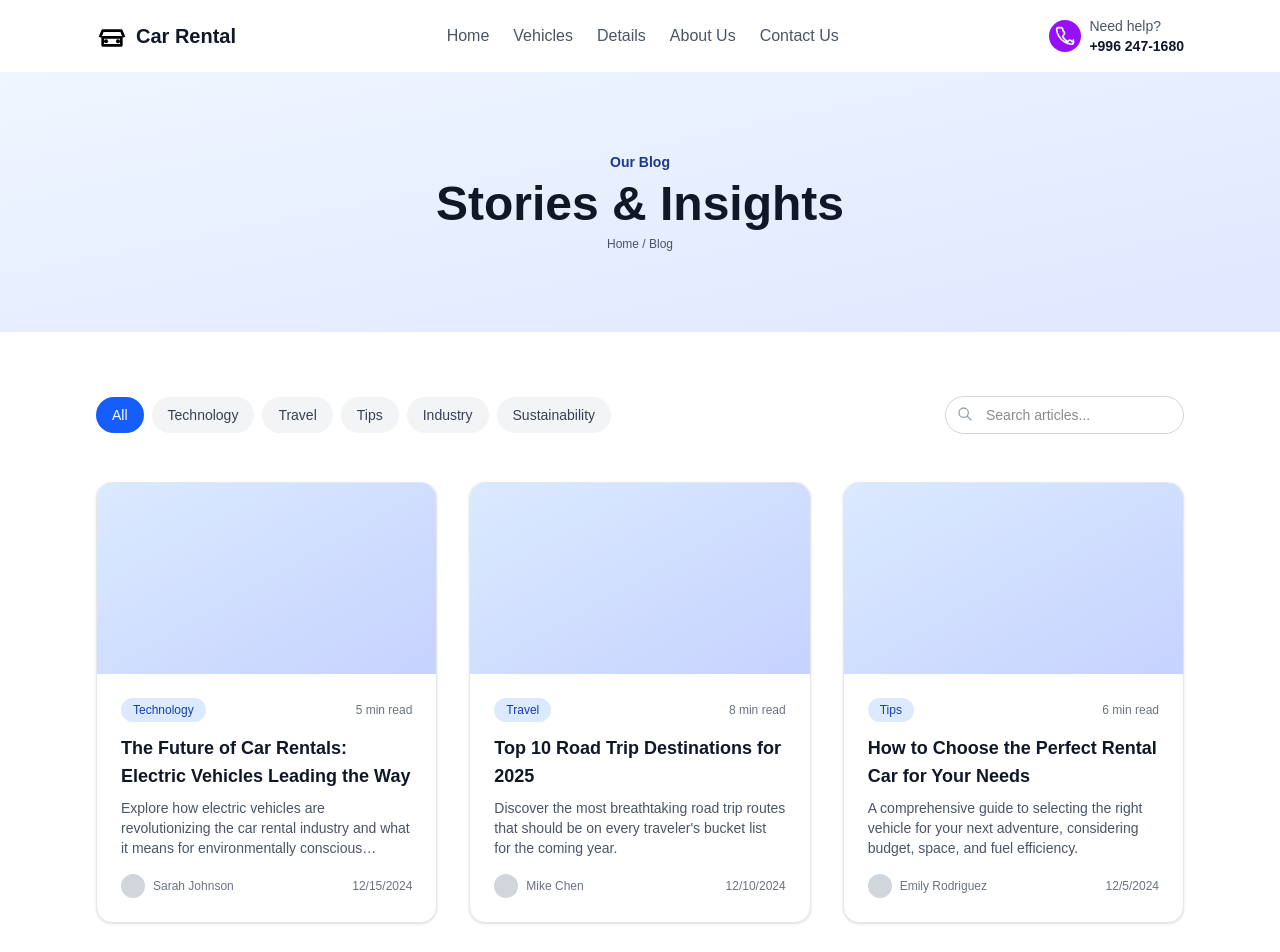
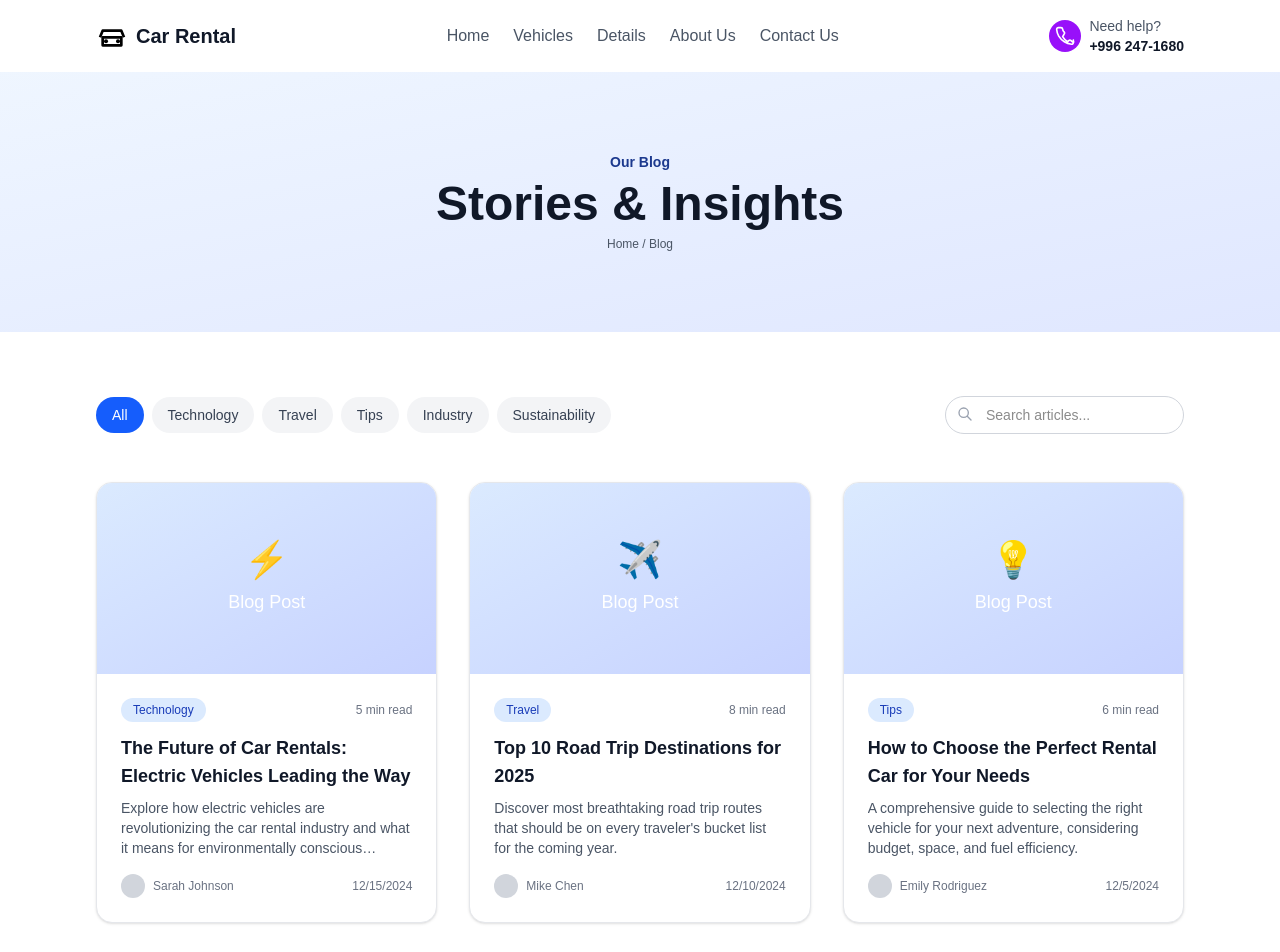
Before and after one commit to ShuvrotoKumar/car-rental, a Next.js app: page /blog in a window 1280 px wide. Shown: the top 952 px of the page. Built offline with nearby package versions, Linux system fonts and the light colour scheme.

Commit message:
blog updated

```diff
--- a/app/blog/page.tsx
+++ b/app/blog/page.tsx
@@ -26,18 +26,18 @@ const blogPosts: BlogPost[] = [
     date: "2024-12-15",
     category: "Technology",
     readTime: "5 min read",
-    imageUrl: "/images/blog/electric-cars.jpg"
+    imageUrl: "/images/hero-bg.jpg"
   },
   {
     id: 2,
     title: "Top 10 Road Trip Destinations for 2025",
-    excerpt: "Discover the most breathtaking road trip routes that should be on every traveler's bucket list for the coming year.",
+    excerpt: "Discover most breathtaking road trip routes that should be on every traveler's bucket list for the coming year.",
     content: "As we look ahead to 2025, road trips continue to be one of the most popular ways to explore...",
     author: "Mike Chen",
     date: "2024-12-10",
     category: "Travel",
     readTime: "8 min read",
-    imageUrl: "/images/blog/road-trip.jpg"
+    imageUrl: "/images/hero-bg.jpg"
   },
   {
     id: 3,
@@ -48,7 +48,7 @@ const blogPosts: BlogPost[] = [
     date: "2024-12-05",
     category: "Tips",
     readTime: "6 min read",
-    imageUrl: "/images/blog/car-selection.jpg"
+    imageUrl: "/images/hero-bg.jpg"
   },
   {
     id: 4,
@@ -59,7 +59,7 @@ const blogPosts: BlogPost[] = [
     date: "2024-11-28",
     category: "Industry",
     readTime: "7 min read",
-    imageUrl: "/images/blog/subscription.jpg"
+    imageUrl: "/images/hero-bg.jpg"
   },
   {
     id: 5,
@@ -70,7 +70,7 @@ const blogPosts: BlogPost[] = [
     date: "2024-11-20",
     category: "Sustainability",
     readTime: "5 min read",
-    imageUrl: "/images/blog/eco-friendly.jpg"
+    imageUrl: "/images/hero-bg.jpg"
   },
   {
     id: 6,
@@ -81,7 +81,7 @@ const blogPosts: BlogPost[] = [
     date: "2024-11-15",
     category: "Travel",
     readTime: "9 min read",
-    imageUrl: "/images/blog/international.jpg"
+    imageUrl: "/images/hero-bg.jpg"
   }
 ];
 
@@ -163,7 +163,18 @@ export default function BlogPage() {
                   key={post.id}
                   className="group cursor-pointer overflow-hidden rounded-2xl border border-gray-200 bg-white shadow-sm transition-all duration-300 hover:shadow-lg hover:-translate-y-1"
                 >
-                  <div className="aspect-video w-full bg-gradient-to-br from-blue-100 to-indigo-200"></div>
+                  <div className="aspect-video w-full bg-gradient-to-br from-blue-100 to-indigo-200 flex items-center justify-center">
+                    <div className="text-white text-center">
+                      <div className="text-4xl mb-2">
+                        {post.category === 'Technology' && '⚡'}
+                        {post.category === 'Travel' && '✈️'}
+                        {post.category === 'Tips' && '💡'}
+                        {post.category === 'Industry' && '🏭'}
+                        {post.category === 'Sustainability' && '🌱'}
+                      </div>
+                      <div className="text-lg font-medium">Blog Post</div>
+                    </div>
+                  </div>
                   <div className="p-6">
                     <div className="mb-3 flex items-center justify-between">
                       <span className="rounded-full bg-blue-100 px-3 py-1 text-xs font-medium text-blue-800">
--- a/components/layout/Header.tsx
+++ b/components/layout/Header.tsx
@@ -67,16 +67,7 @@ export default function Header() {
           </Link>
 
           {/* Dynamic Car Info in Header */}
-          {isCarDetailsPage && currentCar && (
-            <div className="hidden lg:flex items-center space-x-3 text-sm">
-              <span className="text-gray-500">Currently viewing:</span>
-              <span className="font-semibold text-gray-900">{currentCar.name}</span>
-              <span className="text-gray-400">•</span>
-              <span className="text-gray-600">{currentCar.type}</span>
-              <span className="text-gray-400">•</span>
-              <span className="font-bold text-purple-600">${currentCar.price}/day</span>
-            </div>
-          )}
+
         </div>
 
         <div className="hidden md:flex items-center space-x-6">
```
